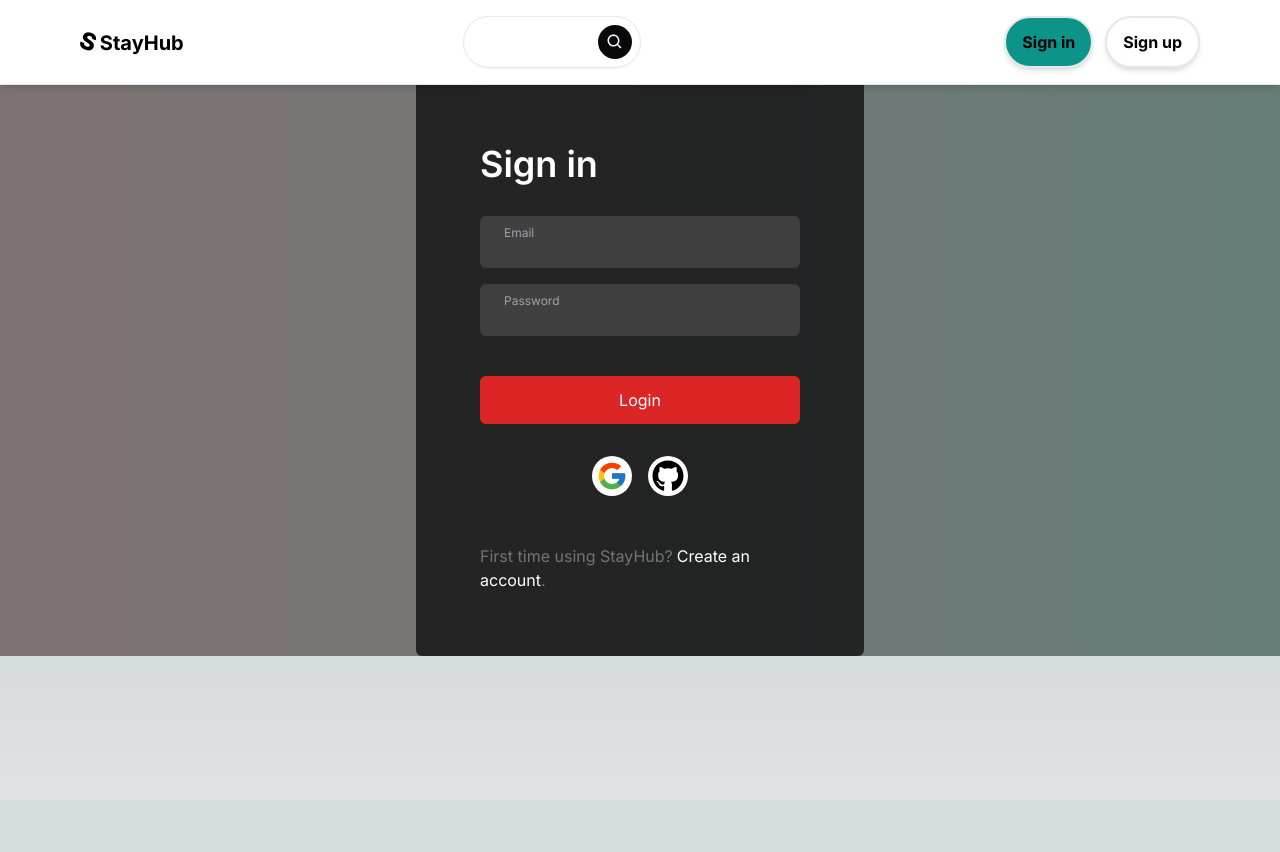
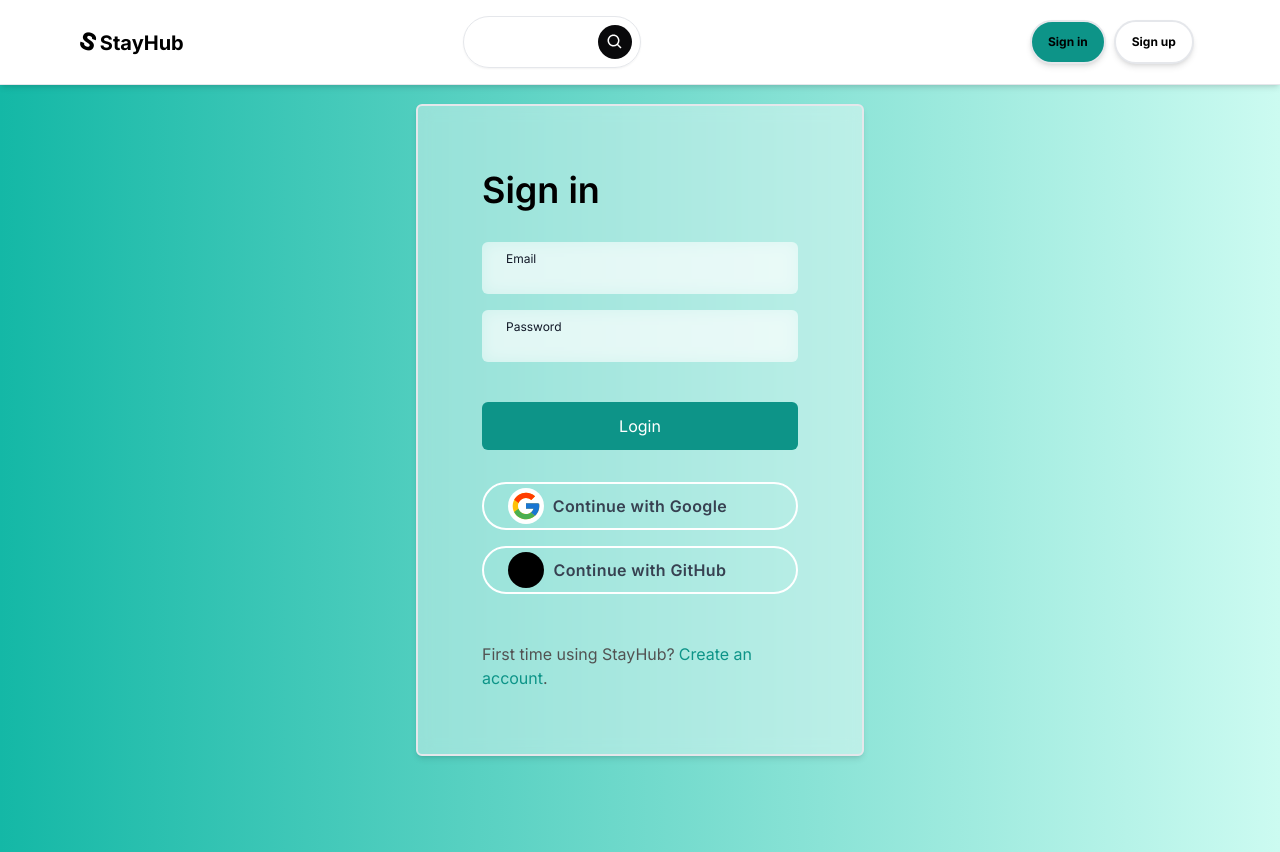
Before and after one commit to momo-dev1/StayHub, a Next.js app: page /auth in a window 1280 px wide. Before the commit the page ends 800 px from the top, so only its background shows below. Built offline with nearby package versions, Linux system fonts and the light colour scheme; no server answers.

Commit message:
tailwind style

```diff
--- a/src/app/auth/page.tsx
+++ b/src/app/auth/page.tsx
@@ -41,15 +41,13 @@ const Auth = () => {
         email: data.email,
         password: data.password,
         redirect: false,
-      })
-        .then(() => {
+      }).then((callback) => {
+        setIsLoading(false);
+        if (callback?.error) {
+          toast.error(callback.error);
+        } else if (callback?.ok) {
           toast.success("Logged in successfully!");
-        })
-        .catch((error) => {
-          toast.error(error);
-        })
-        .finally(() => {
-          setIsLoading(false);
+        }
       });
     } else {
       axios
@@ -67,14 +65,10 @@ const Auth = () => {
   };
 
   return (
-    <div className="relative h-full w-full bg-gradient-to-r from-rose-100 to-teal-100 bg-no-repeat bg-center bg-fixed bg-cover">
-      <div className="bg-black w-full h-full lg:bg-opacity-50">
-        <nav className="px-12 py-5">
-          <Logo />
-        </nav>
-        <div className="flex justify-center">
-          <div className="bg-black bg-opacity-70 px-16 py-16 self-center mt-2 lg:w-2/5 lg:max-w-md rounded-md w-full">
-            <h2 className="text-white text-4xl mb-8 font-semibold">
+    <div className="bg-gradient-to-r from-teal-500 to-teal-100 relative w-full h-full py-24 bg-fixed bg-center bg-no-repeat bg-cover">
+      <div className=" flex justify-center">
+        <div className="backdrop-blur bg-white/40 lg:w-2/5 lg:max-w-md self-center w-full px-16 py-16 mt-2 border-2 rounded-md shadow-md">
+          <h2 className="mb-8 text-4xl font-semibold text-black">
             {variant === "login" ? "Sign in" : "Register"}
           </h2>
           <form className="flex flex-col gap-4">
@@ -108,31 +102,46 @@ const Auth = () => {
           </form>
           <button
             onClick={handleSubmit(onSubmit)}
-              className="bg-red-600 py-3 text-white rounded-md w-full mt-10 hover:bg-red-700 transition"
+            className="hover:bg-teal-700 w-full py-3 mt-10 text-white transition bg-teal-600 rounded-md"
           >
             {variant === "login" ? "Login" : "Sign up"}
           </button>
-            <div className="flex flex-row items-center gap-4 mt-8 justify-center">
-              <div
+          <div className="md:flex-col flex flex-row items-center justify-center gap-4 mt-8">
+            <button
               onClick={() => signIn("google")}
-                className="w-10 h-10 bg-white rounded-full flex items-center justify-center cursor-pointer hover:opacity-80 transition"
+              className="group hover:border-teal-600 focus:bg-teal-50 active:bg-teal-100 w-full h-12 px-6 transition duration-300 border-2 border-white rounded-full"
             >
+              <div className="relative flex items-center justify-center gap-4">
+                <div className="md:absolute md:left-0 bg-white rounded-full p-0.5">
                   <FcGoogle size={32} />
                 </div>
-              <div
+                <span className="md:inline-block w-max group-hover:text-teal-600 sm:text-base hidden text-sm font-semibold tracking-wide text-gray-700 transition duration-300">
+                  Continue with Google
+                </span>
+              </div>
+            </button>
+
+            <button
               onClick={() => signIn("github")}
-                className="w-10 h-10 bg-white rounded-full flex items-center justify-center cursor-pointer hover:opacity-80 transition"
+              className="group hover:border-teal-600 focus:bg-teal-50 active:bg-teal-100 w-full h-12 px-6 text-xs transition duration-300 border-2 border-white rounded-full"
             >
+              <div className="relative flex items-center justify-center gap-4">
+                <div className="md:absolute md:left-0  bg-black rounded-full p-0.5 ">
                   <FaGithub size={32} />
                 </div>
+                <span className="md:inline-block w-max group-hover:text-teal-600 sm:text-base hidden text-sm font-semibold tracking-wide text-gray-700 transition duration-300">
+                  Continue with GitHub
+                </span>
               </div>
-            <p className="text-neutral-500 mt-12">
+            </button>
+          </div>
+          <p className="text-neutral-600 mt-12">
             {variant === "login"
               ? "First time using StayHub?"
               : "Already have an account?"}
             <span
               onClick={toggleVariant}
-                className="text-white ml-1 hover:underline cursor-pointer"
+              className="hover:underline ml-1 text-teal-600 cursor-pointer"
             >
               {variant === "login" ? "Create an account" : "Login"}
             </span>
@@ -141,7 +150,6 @@ const Auth = () => {
         </div>
       </div>
     </div>
-    </div>
   );
 };
 
--- a/src/components/navbar/MenuItem.tsx
+++ b/src/components/navbar/MenuItem.tsx
@@ -9,13 +9,7 @@ const MenuItem: React.FC<MenuItemProps> = ({ onClick, label }) => {
   return (
     <div
       onClick={onClick}
-      className="
-        px-4
-        py-3
-        hover:bg-neutral-100
-        transition
-        font-semibold
-      "
+      className=" hover:bg-neutral-100 px-4 py-3 font-semibold transition"
     >
       {label}
     </div>
--- a/src/components/navbar/NavBar.tsx
+++ b/src/components/navbar/NavBar.tsx
@@ -14,17 +14,17 @@ interface NavBarProps {
 const NavBar: FC<NavBarProps> = ({ currentUser }) => {
   const router = useRouter();
   return (
-    <header className="fixed bg-white z-10 w-full shadow-md">
+    <header className="fixed z-10 w-full bg-white shadow-md">
       <nav className="py-4 border-b-[1px]">
         <Container>
-          <div className="flex items-center justify-between gap-3 md:gap-0">
+          <div className="md:gap-0 flex items-center justify-between gap-3">
             <Logo />
             <Search />
-            <div className="relative flex justify-end md:w-1/4 ">
+            <div className="md:w-1/4 relative flex justify-end">
               {currentUser ? (
                 <UserMenu currentUser={currentUser} />
               ) : (
-                <div className="flex gap-3">
+                <div className="flex min-w-[170px] gap-2">
                   <Button
                     secondry
                     name="Sign in"
--- a/src/components/navbar/Search.tsx
+++ b/src/components/navbar/Search.tsx
@@ -17,19 +17,10 @@ const Search = () => {
         "
     >
       <div
-        className="
-            flex
-            flex-row
-            items-center
-            justify-between
-          "
+        className=" flex flex-row items-center justify-between"
       >
         <div
-          className="
-              text-sm
-              font-semibold
-              px-6
-            "
+          className=" px-6 text-sm font-semibold"
         >
           {/* {locationLabel} */}
         </div>
@@ -48,25 +39,11 @@ const Search = () => {
           {/* {durationLabel} */}
         </div>
         <div
-          className="
-              text-sm
-              pl-6
-              pr-2
-              text-gray-600
-              flex
-              flex-row
-              items-center
-              gap-3
-            "
+          className=" flex flex-row items-center gap-3 pl-6 pr-2 text-sm text-gray-600"
         >
-          <div className="hidden sm:block">{/* {guestLabel} */}</div>
+          <div className="sm:block hidden">{/* {guestLabel} */}</div>
           <div
-            className="
-                p-2
-                bg-zinc-950
-                rounded-full
-                text-white
-              "
+            className=" bg-zinc-950 p-2 text-white rounded-full"
           >
             <BiSearch size={18} />
           </div>
--- a/src/components/navbar/UserMenu.tsx
+++ b/src/components/navbar/UserMenu.tsx
@@ -19,28 +19,14 @@ const UserMenu: React.FC<UserMenuProps> = ({ currentUser }) => {
   const [isOpen, setIsOpen] = useState(false);
 
   return (
-    <div className=" text-black ">
+    <div className=" text-black">
       <div>
         <div
           onClick={() => setIsOpen(!isOpen)}
-          className="
-          p-4
-          md:py-1
-          md:px-2
-          border-2
-          border-neutral-200
-          flex
-          flex-row
-          items-center
-          gap-3
-          rounded-full
-          cursor-pointer
-          hover:shadow-md
-          transition
-          "
+          className=" md:py-1 md:px-2 border-neutral-200 hover:shadow-md flex flex-row items-center gap-3 p-4 transition border-2 rounded-full cursor-pointer"
         >
           <AiOutlineMenu />
-          <div className="hidden md:block">
+          <div className="md:block hidden">
             <Avatar src={currentUser?.image} />
           </div>
         </div>
--- a/src/components/shared/Button.tsx
+++ b/src/components/shared/Button.tsx
@@ -26,7 +26,8 @@ const Button: FC<ButtonProps> = ({
       items-center
       justify-center
       gap-2
-      text-md
+      text-xs
+      md:text-md
       font-bold
       border-2
       ${primary && "bg-white text-black"}
--- a/src/components/shared/Input.tsx
+++ b/src/components/shared/Input.tsx
@@ -26,7 +26,7 @@ const Input: FC<InputProps> = ({
         className="
         absolute
         text-md
-      text-zinc-400
+      text-gray-900
         duration-150
         transform
         -translate-y-3
@@ -56,9 +56,10 @@ const Input: FC<InputProps> = ({
         pb-1
         w-full
         text-md
-      text-white
-      bg-neutral-700
-      placeholder:text-gray-400
+      text-black
+      backdrop-blur
+       bg-white/50
+      placeholder:text-gray-900
         appearance-none
         focus:outline-none
         focus:ring-0
--- a/src/components/shared/Logo.tsx
+++ b/src/components/shared/Logo.tsx
@@ -5,7 +5,7 @@ const Logo = () => {
   return (
     <Link
       href="/"
-      className="hidden md:inline-block text-xl font-bold text-black"
+      className="md:inline-block hidden text-xl font-bold text-black"
     >
       <span className="mr-1 font-extrabold inline-block rotate-[20deg] transform text-2xl">
         S
```
Lines whose indentation alone changed are shown as unchanged.
